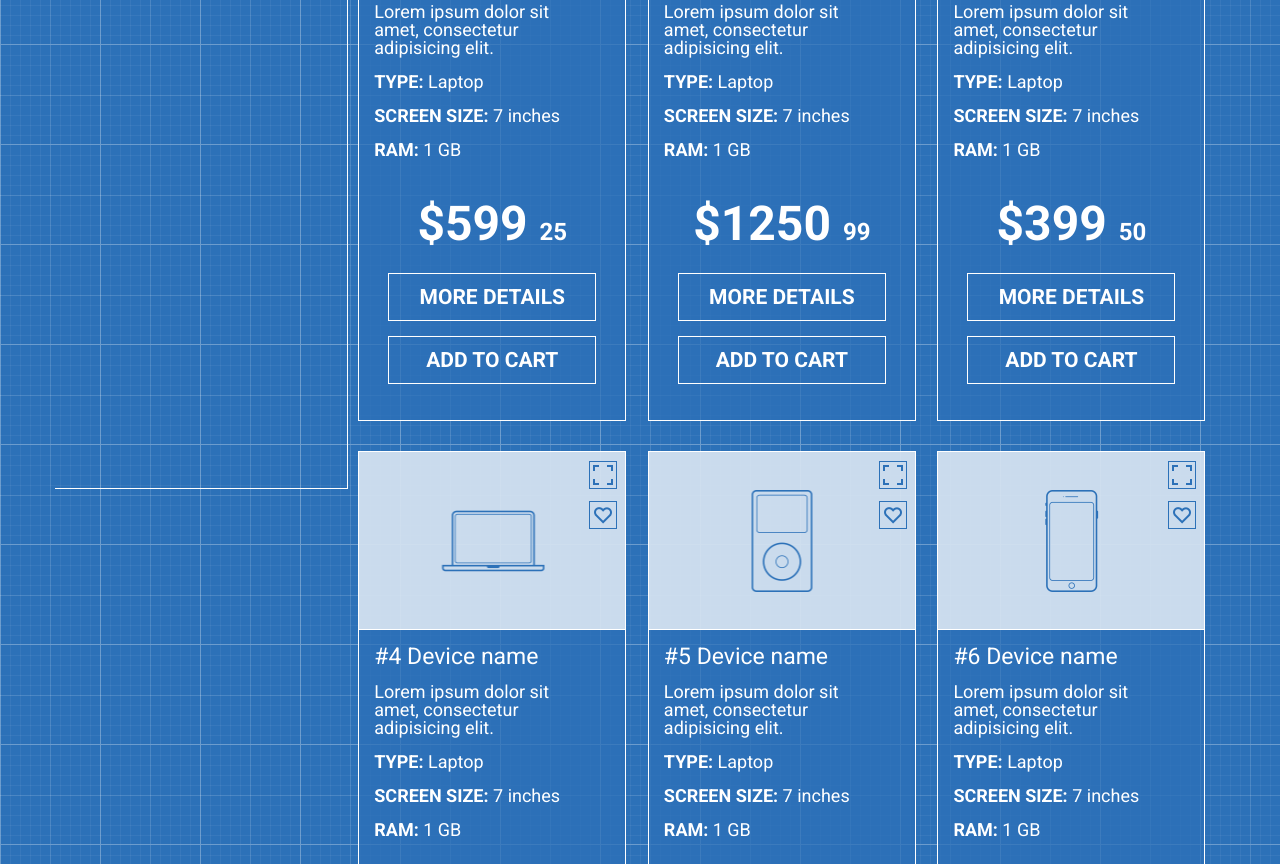
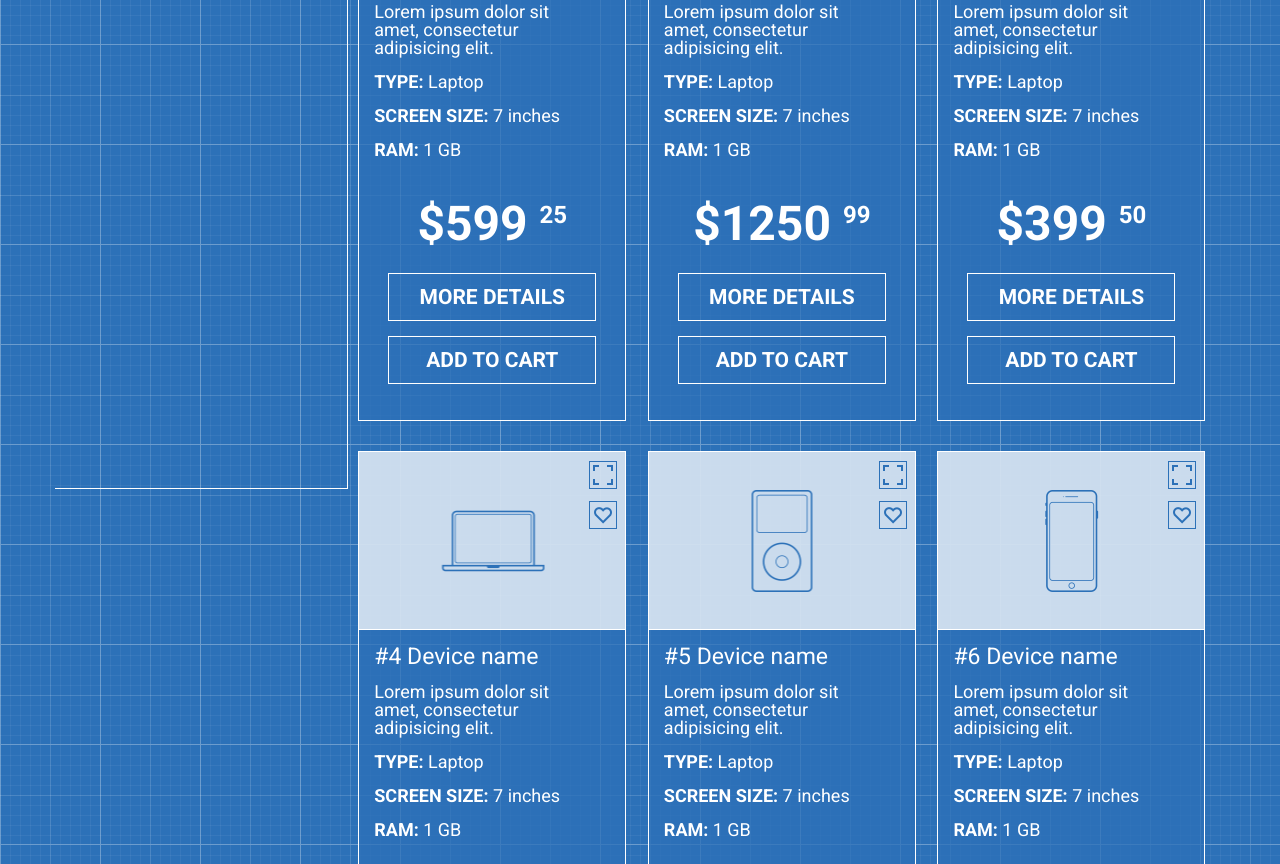
Before and after one commit to stasliakh/spotichka.github.io, a plain HTML site: page index.html in a window 1280 px wide. Shown: the part 856-1720 px from the top of the page. Drawn offline with Linux system fonts and the light colour scheme.

Commit message:
fixed price in cent

```diff
--- a/style.css
+++ b/style.css
@@ -209,6 +209,9 @@
 strong {
 	font-weight: 700;
 }
+small {
+	vertical-align: super;
+}
 [class*=lap] {
 	position: relative;
 	height: 650px;
```
